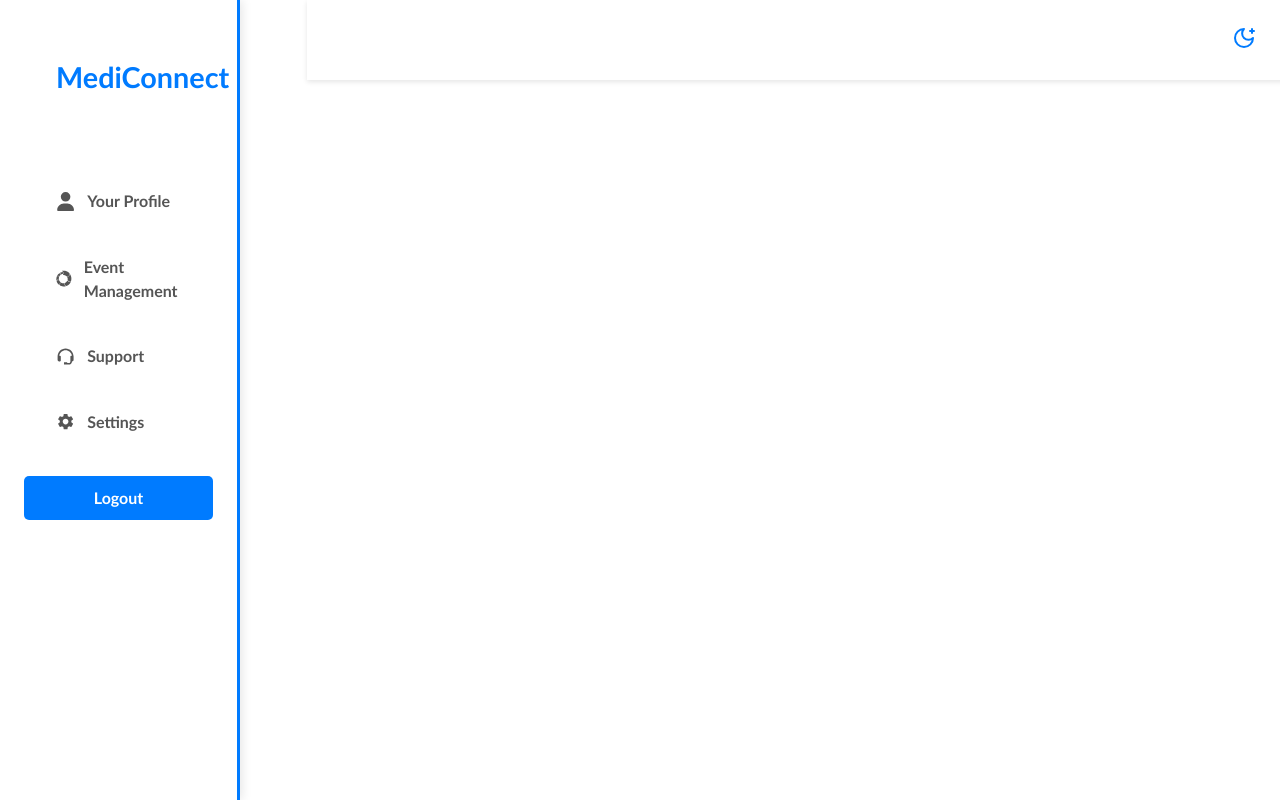
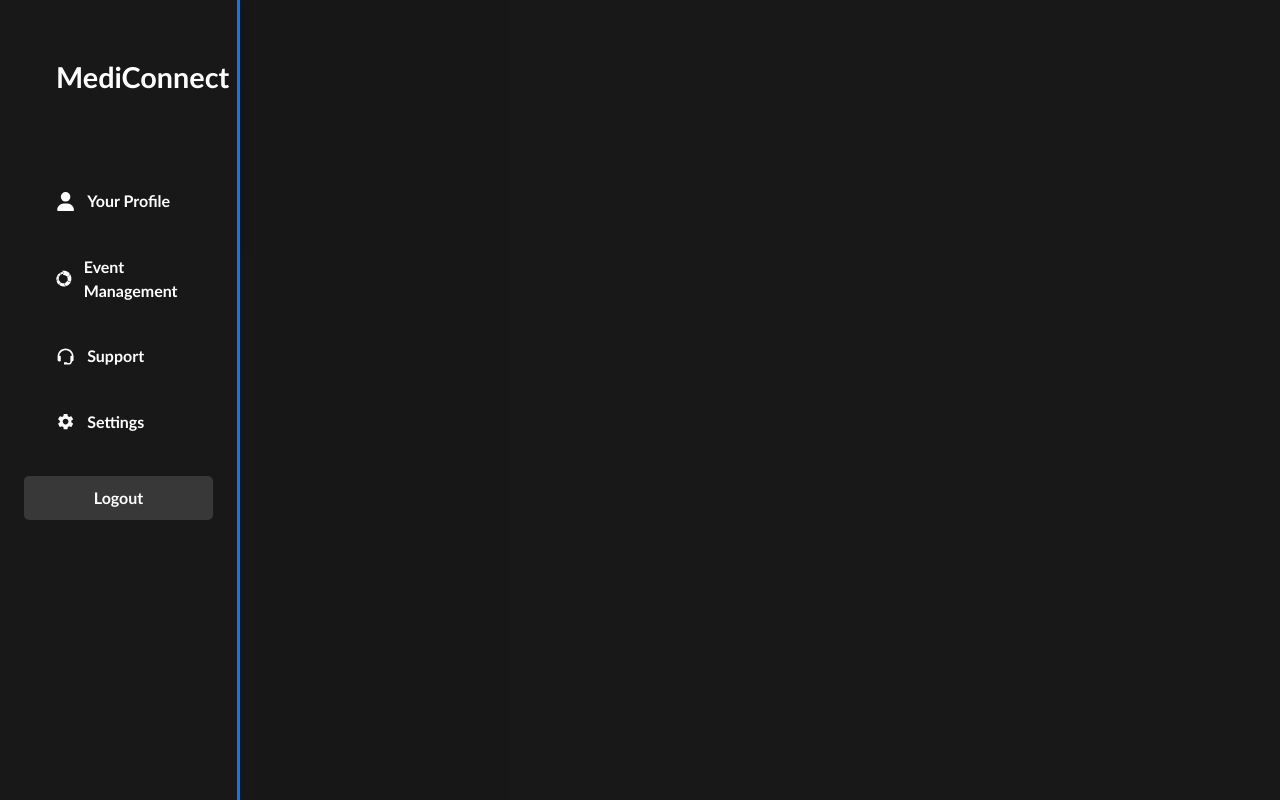
Before and after one commit to elisate/AI-based-health-care-support, a React (Vite) app: page /patient in a window 1280 px wide. Built offline with nearby package versions, Linux system fonts and the light colour scheme.

Commit message:
fix some change

```diff
--- a/src/App.jsx
+++ b/src/App.jsx
@@ -50,7 +50,7 @@ function App() {
   return (
     <BrowserRouter>
       <Routes>
-        <Route path="" index element={<Login />} />
+        <Route path="" index element={<Welcome />} />
         <Route path="/signup" element={<Signup />} />
         {/* <Route path='/login' element={<Login />} /> */}
         <Route path="/welcome" element={<Welcome />} />
--- a/src/PatientDashboard/PatientNavbar.jsx
+++ b/src/PatientDashboard/PatientNavbar.jsx
@@ -1,43 +1,64 @@
-import React, { useEffect, useState } from 'react'
-import '../dashboardstyles/topbar.css';
-import { IoMdSunny } from 'react-icons/io';
-import { LuMoonStar } from 'react-icons/lu';
-import { MdNotifications } from "react-icons/md";
-const PatientNavbar = () => {
-    const [isDarkTheme, setIsDarkTheme] = useState(false);
+import React, { useState, useEffect } from "react";
+import { Sun, Moon, User } from "lucide-react";
+
+export default function PatientNavbar() {
+  const [isDarkTheme, setIsDarkTheme] = useState(true);
 
   useEffect(() => {
-        const savedTheme = localStorage.getItem('theme');
-        if (savedTheme === 'dark') {
+    const savedTheme = localStorage.getItem("theme");
+    if (savedTheme === "light") {
+      setIsDarkTheme(false);
+      document.body.classList.remove("dark-theme");
+      document.body.classList.add("light-theme");
+    } else {
       setIsDarkTheme(true);
-            document.body.classList.add('dark-theme');
-        } else {
-            setIsDarkTheme(false);
-            document.body.classList.add('light-theme');
+      document.body.classList.add("dark-theme");
+      document.body.classList.remove("light-theme");
     }
   }, []);
+
   const toggleTheme = () => {
     setIsDarkTheme((prev) => {
       const newTheme = !prev;
-            document.body.classList.toggle('dark-theme', newTheme);
-            document.body.classList.toggle('light-theme', !newTheme);
-            localStorage.setItem('theme', newTheme ? 'dark' : 'light');
+      document.body.classList.toggle("dark-theme", newTheme);
+      document.body.classList.toggle("light-theme", !newTheme);
+      localStorage.setItem("theme", newTheme ? "dark" : "light");
       return newTheme;
     });
   };
-    const userName = sessionStorage.getItem("PatientName") || sessionStorage.getItem("UserName");
+
+  const fullName =
+    sessionStorage.getItem("PatientName") ||
+    sessionStorage.getItem("UserName") ||
+    "User";
+
   return (
-        <div className={`navbars ${isDarkTheme ? 'dark' : 'light'}`}>
-            <button className="theme-toggle" onClick={toggleTheme}>
-                {isDarkTheme ? <IoMdSunny /> : <LuMoonStar />}
-            </button>
-            <div className="navbar-profile">
-                {/* {userProfile && <img src={userProfile} className="profile-img" />} */}
-                {userName && <span>{userName}</span>}
+    <nav
+      className={`fixed top-0 h-14 ml-[16rem] w-[calc(100%-16rem)] pl-[50rem] sm xl lg-h-16 ${
+        isDarkTheme ? "bg-[#181818]" : "bg-white shadow-lg"
+      } text-white z-50 transition-all`}
+    >
+      <div className="h-full px-6 flex flex-row items-center gap-9 ">
+        {/* Left side with user info */}
+        <div className="flex items-center space-x-3">
+          <div className="w-10 h-10 rounded-full bg-blue-600 flex items-center justify-center">
+            <User size={20} />
           </div>
-            {/* <MdNotifications className='notifications' /> */}
+          <div className="flex flex-col">
+            <span className="font-medium text-blue-500 text-sm">{fullName}</span>
+            <span className="text-xs text-gray-400">Patient</span>
           </div>
-    )
+        </div>
+
+        {/* Right side with theme toggle */}
+        <div
+          onClick={toggleTheme}
+          className="p-2 rounded-full text-blue-500 hover:bg-gray-800 transition-colors"
+          aria-label="Toggle theme"
+        >
+          {isDarkTheme ? <Sun size={20} /> : <Moon size={20} />}
+        </div>
+      </div>
+    </nav>
+  );
 }
-
-export default PatientNavbar
--- a/src/PatientDashboard/Patientsidebar.jsx
+++ b/src/PatientDashboard/Patientsidebar.jsx
@@ -3,49 +3,25 @@ import '../dashboardstyles/sidebar.css';
 import { Link } from 'react-router-dom';
 import { SiEventstore } from "react-icons/si";
 import { BiSupport } from "react-icons/bi";
-import { FaHeartbeat, FaCalendarCheck, FaFileInvoiceDollar } from "react-icons/fa";
-import { FaUserDoctor, FaBedPulse, FaUser } from "react-icons/fa6";
+
+import { FaUser } from "react-icons/fa6";
 import { IoMdMenu } from "react-icons/io";
-import { MdSettings , MdDonutSmall, MdArrowDropDown, MdArrowRight } from "react-icons/md";
+import { MdSettings } from "react-icons/md";
 import useLogout from '../hooks/useLogout';
 const Patientsidebar = () => {
 
   const [isSidebarVisible, setIsSidebarVisible] = useState(true);
-  const [isEventMenuOpen, setIsEventMenuOpen] = useState(false);
-  const [isBillMenuOpen, setIsBillMenuOpen] = useState(false);
+
   const logout = useLogout();
   return (
-    <div className="dashboard">
+    <div className="flex flex-col">
       <div className={`sidebar ${isSidebarVisible ? "visible" : "hidden"}`}>
         <div className="topbar">
           <h3 className='side'>MediConnect</h3>
-          {/* <button className="toggle-btn" onClick={() => setIsSidebarVisible(!isSidebarVisible)}>
-            <IoMdMenu />
-          </button> */}
         </div>
         <ul className="nav-list">
           <Link to="patient-pro" className='nav-link'><li><FaUser className='nav-icon' /> Your Profile</li></Link>
-          {/* <li onClick={() => setIsEventMenuOpen(!isEventMenuOpen)}>
-          <FaCalendarCheck className='nav-icon' /> Appointment
-          {isEventMenuOpen ? <MdArrowDropDown className='submenu-icon' /> : <MdArrowRight className='submenu-icon' />}
-        </li>
-        {isEventMenuOpen && (
-          <ul className="submenu">
-            <Link to="/schedule" className='nav-link'><li>Doctor Schedule</li></Link>
-            <Link to="/appointment" className='nav-link'><li>Booked Appointments</li></Link>
-          </ul>
-        )}
-        <li onClick={() => setIsBillMenuOpen(!isBillMenuOpen)}>
-          <FaFileInvoiceDollar className='nav-icon' /> Billing
-          {isBillMenuOpen ? <MdArrowDropDown className='submenu-icon' /> : <MdArrowRight className='submenu-icon' />}
-        </li>
-        {isBillMenuOpen && (
-          <ul className="submenu">
-            <Link to="/all-patients" className='nav-link'><li>Payments</li></Link>
-            <Link to="/add-patient" className='nav-link'><li>Add Payment</li></Link>
-            <Link to="/edit-patient" className='nav-link'><li>Patient Invoice</li></Link>
-          </ul>
-        )} */}
+
           <Link to="/patient/event" className='nav-link'><li><SiEventstore className='nav-icon' /> Event Management</li></Link>
           <Link to="/patient/support" className='nav-link'><li><BiSupport className='nav-icon' /> Support</li></Link>
           <Link to="/patient/settings" className='nav-link'><li><MdSettings  className='nav-icon' /> Settings</li></Link>
```
Lines whose indentation alone changed are shown as unchanged.
